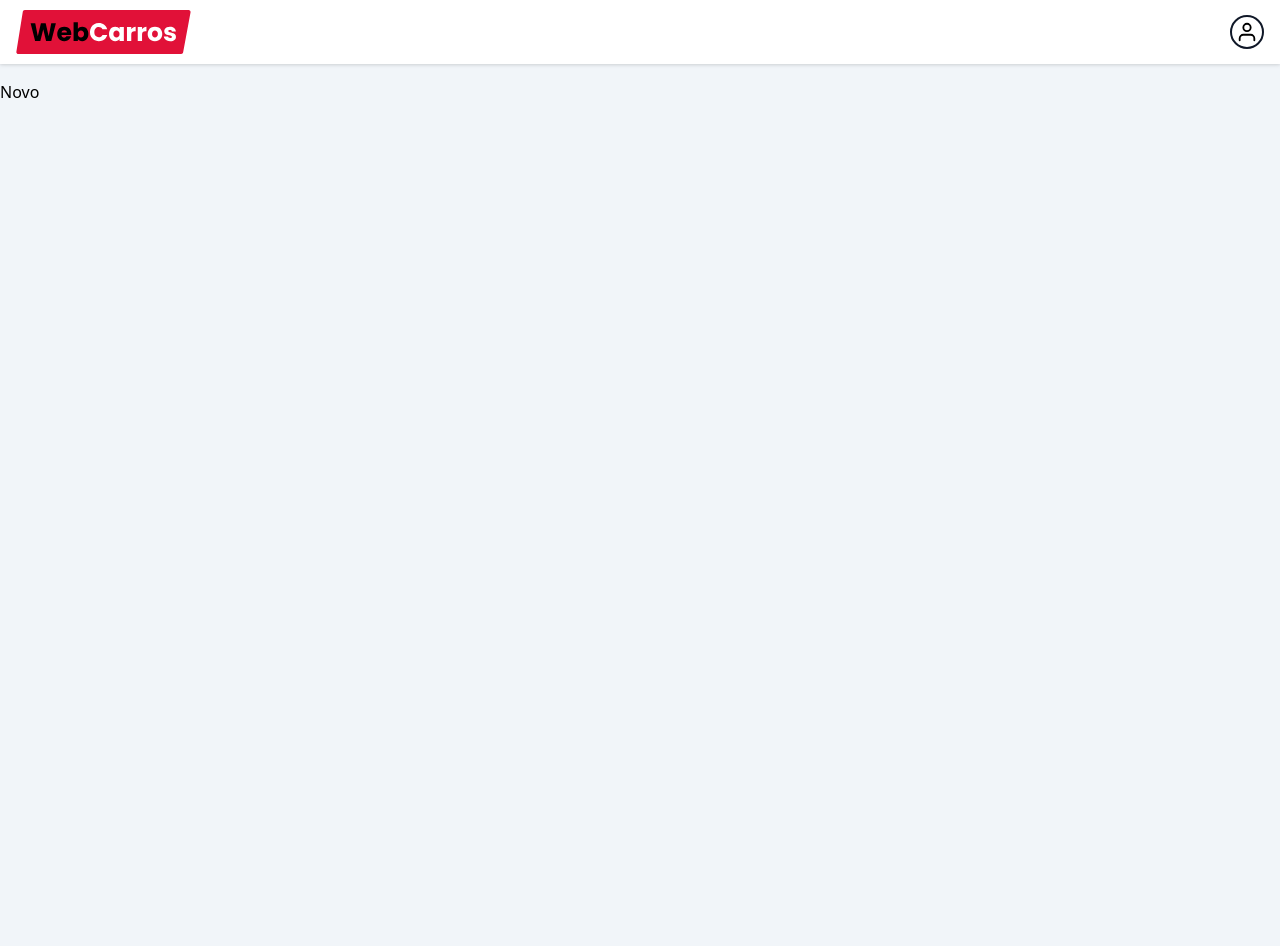
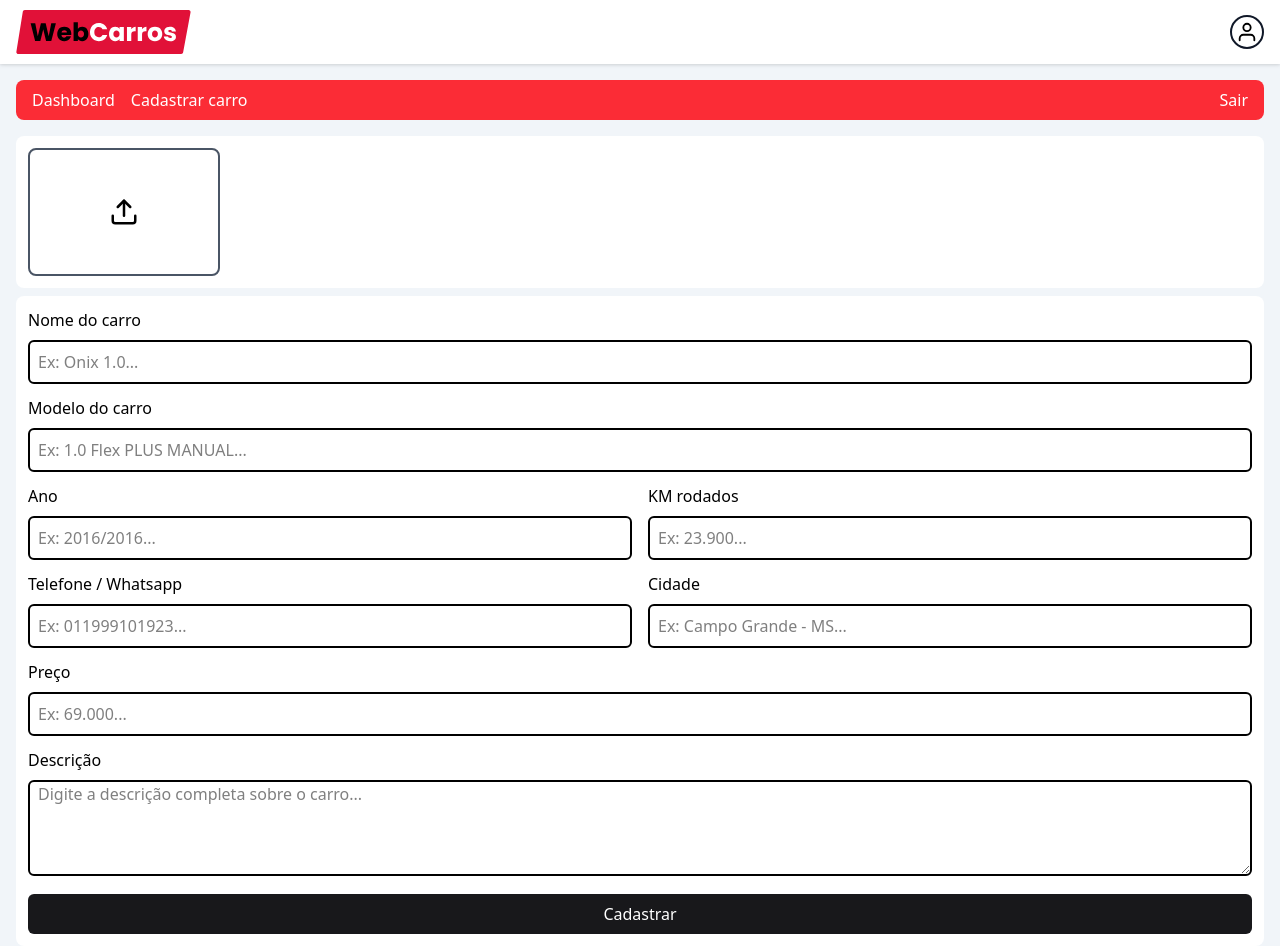
Before and after one commit to RenanMarinho809/web-carros, a React (Vite) app: page /dashboard/new in a window 1280 px wide. Before the commit the page ends 800 px from the top, so only its background shows below. Built offline with nearby package versions, Linux system fonts and the light colour scheme; no server answers; sample sign-in values are in the browser's storage.

Commit message:
`Added uuid package and updated New page with form validation and image upload functionality`

```diff
--- a/package.json
+++ b/package.json
@@ -19,6 +19,7 @@
     "react-icons": "^5.5.0",
     "react-router-dom": "^7.10.1",
     "tailwindcss": "^4.1.18",
+    "uuid": "^13.0.0",
     "zod": "^4.2.0"
   },
   "devDependencies": {
--- a/src/pages/dashboard/new/index.tsx
+++ b/src/pages/dashboard/new/index.tsx
@@ -1,7 +1,211 @@
+import { FiUpload } from "react-icons/fi";
+import { useForm } from "react-hook-form";
+
+import { z } from "zod";
+import { zodResolver } from "@hookform/resolvers/zod";
+import Input from "../../../components/input";
+import Container from "../../../components/container";
+import DashboardHeader from "../../../components/painelheader";
+import { useState, useContext } from "react";
+import { AuthContext } from "../../../contexts/Authcontexts";
+import { v4 as uuidv4 } from "uuid";
+import { storage } from "../../../services/firebaseconnection";
+import {
+  ref,
+  uploadBytes,
+  getDownloadURL,
+  deleteObject,
+} from "firebase/storage";
+
+const schema = z.object({
+  name: z.string().nonempty("O campo nome é obrigatório"),
+  model: z.string().nonempty("O modelo é obrigatório"),
+  year: z.string().nonempty("O Ano do carro é obrigatório"),
+  km: z.string().nonempty("O KM do carro é obrigatório"),
+  price: z.string().nonempty("O preço é obrigatório"),
+  city: z.string().nonempty("A cidade é obrigatória"),
+  whatsapp: z
+    .string()
+    .min(1, "O Telefone é obrigatório")
+    .refine((value) => /^(\d{11,12})$/.test(value), {
+      message: "Numero de telefone invalido.",
+    }),
+  description: z.string().nonempty("A descrição é obrigatória"),
+});
+
+type FormData = z.infer<typeof schema>;
+
 export default function New() {
+  const { user } = useContext(AuthContext);
+  const {
+    register,
+    handleSubmit,
+    formState: { errors },
+    reset,
+  } = useForm<FormData>({
+    resolver: zodResolver(schema),
+    mode: "onChange",
+  });
+
+  async function handleFile(e: React.ChangeEvent<HTMLInputElement>) {
+    if (e.target.files && e.target.files[0]) {
+      const image = e.target.files[0];
+
+      if (image.type === "image/jpeg" || image.type === "image/png") {
+        await handleUpload(image);
+      } else {
+        alert("Envie uma imagem do tipo PNG ou JPEG");
+        return;
+      }
+    }
+  }
+
+  async function handleUpload(image: File) {
+    if (!user?.uid) {
+      return;
+    }
+
+    const currentuid = user.uid;
+    const uidImage = uuidv4();
+
+    const uploadRef = ref(storage, `images/${currentuid}/${uidImage}`);
+
+    uploadBytes(uploadRef, image).then((snapshot) => {
+      getDownloadURL(snapshot.ref).then((downloadURL) => {
+        console.log(downloadURL);
+      });
+    });
+  }
+
+  function onSubmit(data: FormData) {
+    console.log(data);
+  }
+
   return (
-    <div>
-      <h1>Novo</h1>
-    </div>
+    <Container>
+      <DashboardHeader />
+
+      <div className="w-full bg-white p-3 rounded-lg flex flex-col sm:flex-row items-center gap-2">
+        <button className="border-2 w-48 rounded-lg flex items-center justify-center cursor-pointer border-gray-600 h-32 md:w-48">
+          <div className="absolute cursor-pointer">
+            <FiUpload size={30} color="#000" />
+          </div>
+          <div className="cursor-pointer">
+            <input
+              type="file"
+              accept="image/*"
+              className="opacity-0 cursor-pointer"
+              onChange={handleFile}
+            />
+          </div>
+        </button>
+      </div>
+
+      <div className="w-full bg-white p-3 rounded-lg flex flex-col sm:flex-row items-center gap-2 mt-2">
+        <form className="w-full" onSubmit={handleSubmit(onSubmit)}>
+          <div className="mb-3">
+            <p className="mb-2 font-medium">Nome do carro</p>
+            <Input
+              type="text"
+              register={register}
+              name="name"
+              error={errors.name?.message}
+              placeholder="Ex: Onix 1.0..."
+            />
+          </div>
+
+          <div className="mb-3">
+            <p className="mb-2 font-medium">Modelo do carro</p>
+            <Input
+              type="text"
+              register={register}
+              name="model"
+              error={errors.model?.message}
+              placeholder="Ex: 1.0 Flex PLUS MANUAL..."
+            />
+          </div>
+
+          <div className="flex w-full mb-3 flex-row items-center gap-4">
+            <div className="w-full">
+              <p className="mb-2 font-medium">Ano</p>
+              <Input
+                type="text"
+                register={register}
+                name="year"
+                error={errors.year?.message}
+                placeholder="Ex: 2016/2016..."
+              />
+            </div>
+
+            <div className="w-full">
+              <p className="mb-2 font-medium">KM rodados</p>
+              <Input
+                type="text"
+                register={register}
+                name="km"
+                error={errors.km?.message}
+                placeholder="Ex: 23.900..."
+              />
+            </div>
+          </div>
+
+          <div className="flex w-full mb-3 flex-row items-center gap-4">
+            <div className="w-full">
+              <p className="mb-2 font-medium">Telefone / Whatsapp</p>
+              <Input
+                type="text"
+                register={register}
+                name="whatsapp"
+                error={errors.whatsapp?.message}
+                placeholder="Ex: 011999101923..."
+              />
+            </div>
+
+            <div className="w-full">
+              <p className="mb-2 font-medium">Cidade</p>
+              <Input
+                type="text"
+                register={register}
+                name="city"
+                error={errors.city?.message}
+                placeholder="Ex: Campo Grande - MS..."
+              />
+            </div>
+          </div>
+
+          <div className="mb-3">
+            <p className="mb-2 font-medium">Preço</p>
+            <Input
+              type="text"
+              register={register}
+              name="price"
+              error={errors.price?.message}
+              placeholder="Ex: 69.000..."
+            />
+          </div>
+
+          <div className="mb-3">
+            <p className="mb-2 font-medium">Descrição</p>
+            <textarea
+              className="border-2 w-full rounded-md h-24 px-2"
+              {...register("description")}
+              name="description"
+              id="description"
+              placeholder="Digite a descrição completa sobre o carro..."
+            />
+            {errors.description && (
+              <p className="mb-1 text-red-500">{errors.description.message}</p>
+            )}
+          </div>
+
+          <button
+            type="submit"
+            className="w-full rounded-md bg-zinc-900 text-white font-medium h-10"
+          >
+            Cadastrar
+          </button>
+        </form>
+      </div>
+    </Container>
   );
 }
```
Also changed, not shown: 1 other file (tests, documents, lock files or other folders).
